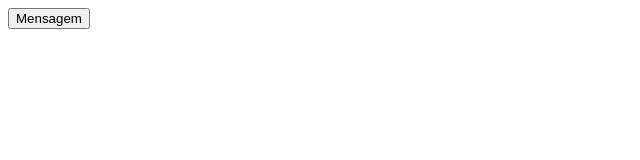
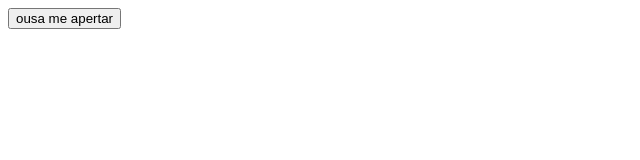
Before and after one commit to ermesonqueiroz/ambientes-des-software, a plain HTML site: page index.html in a window 1280 px wide. Shown: the full height of the page, 0-640 px from the left. Drawn offline with Linux system fonts and the light colour scheme.

Commit message:
modifiquei dois codigos

```diff
--- a/index.html
+++ b/index.html
@@ -3,9 +3,9 @@
 <head>
   <meta charset="UTF-8">
   <meta name="viewport" content="width=device-width, initial-scale=1.0">
-  <title>Ambientes de Desenvol dasdklj</title>
+  <title>Ambientes de Desenvolvimento de software</title>
 </head>
 <body>
-  <button onclick="alert('AAAAA')">Mensagem</button>
+  <button onclick="alert('vamo que vamo ')">ousa me apertar</button>
 </body>
 </html>
```
Also changed, not shown: 1 other file.
